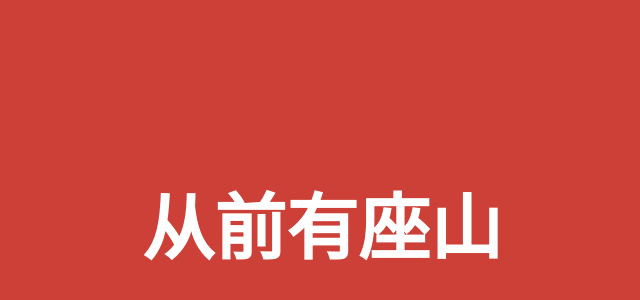
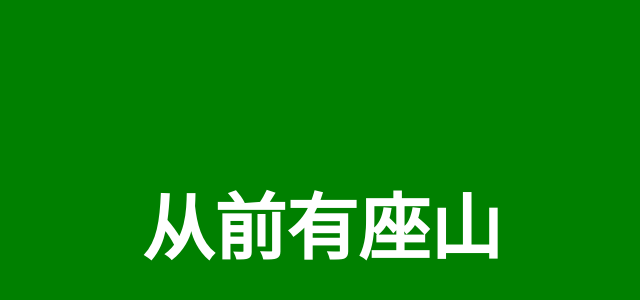
Before and after one commit to fengli632/effectLibrary, a plain HTML site: page FullPagejs/index.html in a window 1280 px wide. Shown: the part 178-478 px from the top of the page, without its empty margins (318-958 px from the left). Drawn offline with Linux system fonts and the light colour scheme.

Commit message:
添加配置项1

```diff
--- a/FullPagejs/index.html
+++ b/FullPagejs/index.html
@@ -12,7 +12,7 @@
         text-align: center;
         font-size: 36px;
     }
-    .section1 {
+    /* .section1 {
         background-color: #CC4037;
     }
     .section2 {
@@ -23,7 +23,7 @@
     }
     .section4 {
         background-color: #4ec1cd;
-    }
+    } */
     .slide{
         text-align: center;
         font-size: 30px;
@@ -52,7 +52,28 @@
 <script src="js/jquery.fullPage.js"></script>
 <script>
     $(document).ready(function(){
-        $('#fullpage').fullpage();
+        $('#fullpage').fullpage({
+            //页面颜色
+            sectionsColor:['green','orange','gray','red'],
+
+            //幻灯片左右箭头
+            controlArrows:true,
+
+            //文字是否垂直居中
+            verticalCentered:true,
+
+            //字体大小是否随页面变大变小
+            resize:true,
+
+            //切换页面时的滚动速度，默认为700
+            scrollingSpeed:800,
+
+            //添加锚链接，地址栏链接
+            anchors:['page1','page2','page3','page4'],
+
+            //锁定锚链接
+            lockAnchors:false,
+        });
     });
 </script>
 </body>
```
Also changed, not shown: 1 other file.
